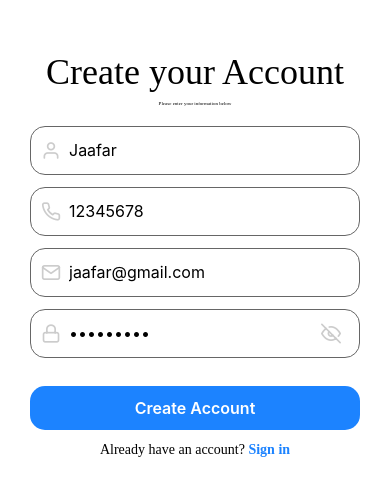
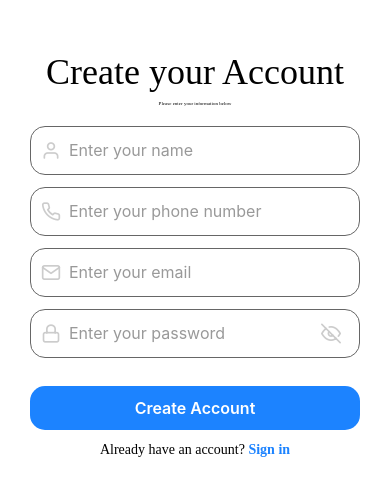
Before and after one commit to Jose-Gebrael/React_Native_Assessment, a React Native app: screen /CreateAccount in a window 390 px wide. Shown: the part 168-664 px from the top of the page. Built offline with nearby package versions, Linux system fonts and the light colour scheme.

Commit message:
last commit

```diff
--- a/src/screens/CreateAccount.tsx
+++ b/src/screens/CreateAccount.tsx
@@ -24,10 +24,10 @@ export default function CreateAccount() {
   } = useForm<CreateAccountSchemaFormData>({
     resolver: zodResolver(createAccountSchema),
     defaultValues: {
-      username: 'jaafar@gmail.com',
-      password: 'jaafar123',
-      name: 'Jaafar',
-      phoneNumber: '12345678',
+      username: '',
+      password: '',
+      name: '',
+      phoneNumber: '',
     },
   });
 
--- a/src/screens/Login.tsx
+++ b/src/screens/Login.tsx
@@ -9,10 +9,7 @@ import {Title} from '../components/atoms/Title';
 import {useAuth} from '../context/AuthContext';
 import {useNavigation} from '@react-navigation/native';
 import {AppStackNavigationProp} from '../types/navigation.types';
-import {
-  loginSchema,
-  LoginFormData,
-} from '../schemas/LoginSchema';
+import {loginSchema, LoginFormData} from '../schemas/LoginSchema';
 
 export default function Login() {
   const {login} = useAuth();
@@ -26,8 +23,8 @@ export default function Login() {
   } = useForm<LoginFormData>({
     resolver: zodResolver(loginSchema),
     defaultValues: {
-      username: 'eurisko@gmail.com', // Empty before handing in assignment
-      password: 'academy2025', // Empty before handing in assignment
+      username: '',
+      password: '',
     },
   });
 
```
